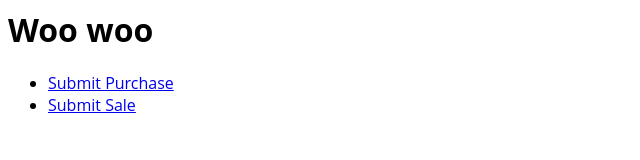
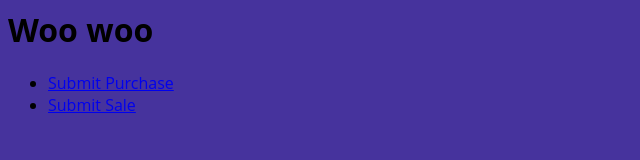
Before and after one commit to enlore/surpriesless, a website: page static/index.html in a window 1280 px wide. Shown: the whole page, without its empty margins (0-640 px from the left). Drawn offline with Linux system fonts and the light colour scheme.

Commit message:
changed background color

```diff
--- a/static/css/app.css
+++ b/static/css/app.css
@@ -1,5 +1,6 @@
 html, body {
     font-family: "Open Sans", sans-serif;
+    background-color: #46339d;
 }
 
 label, input {
```
